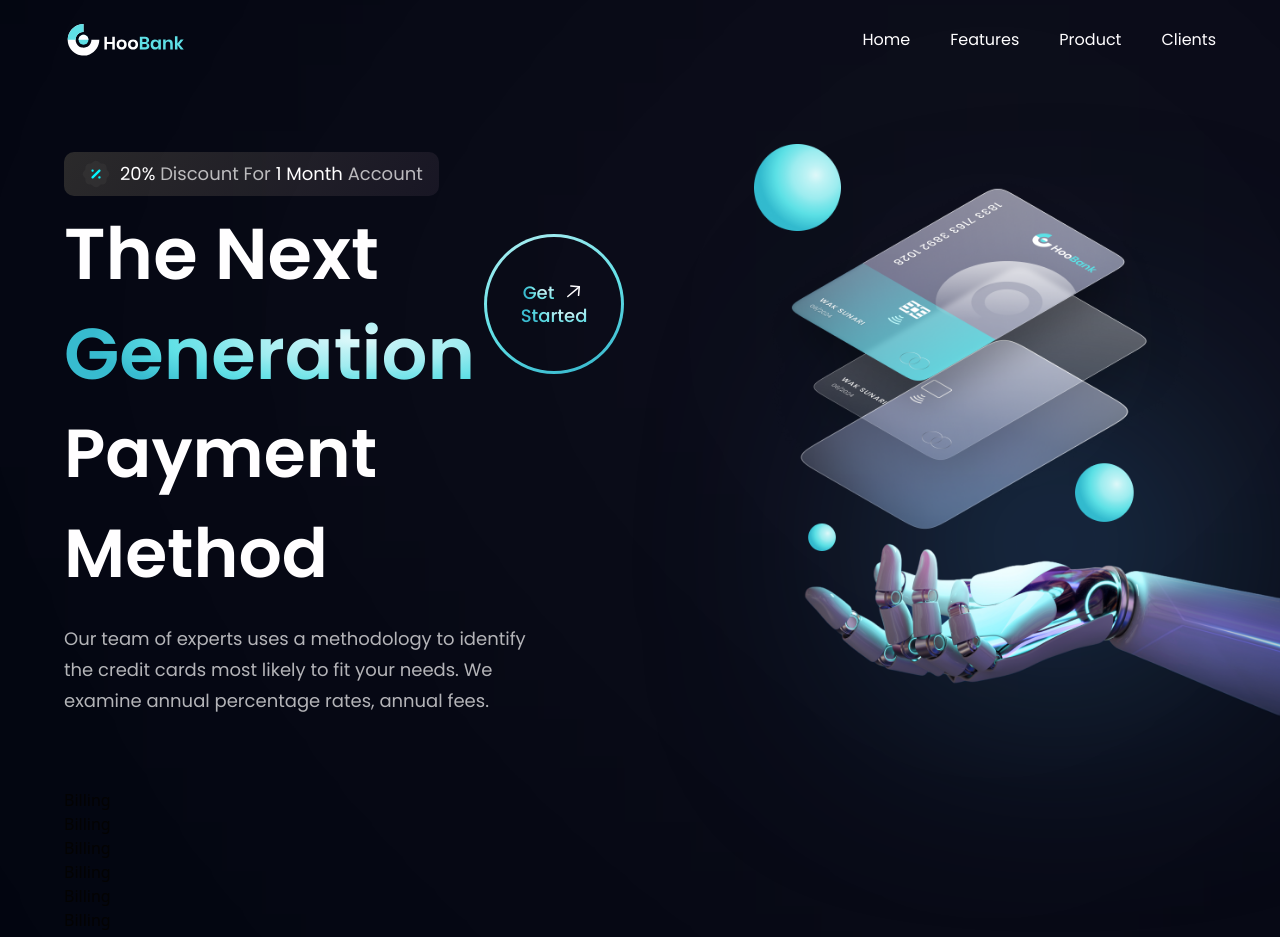
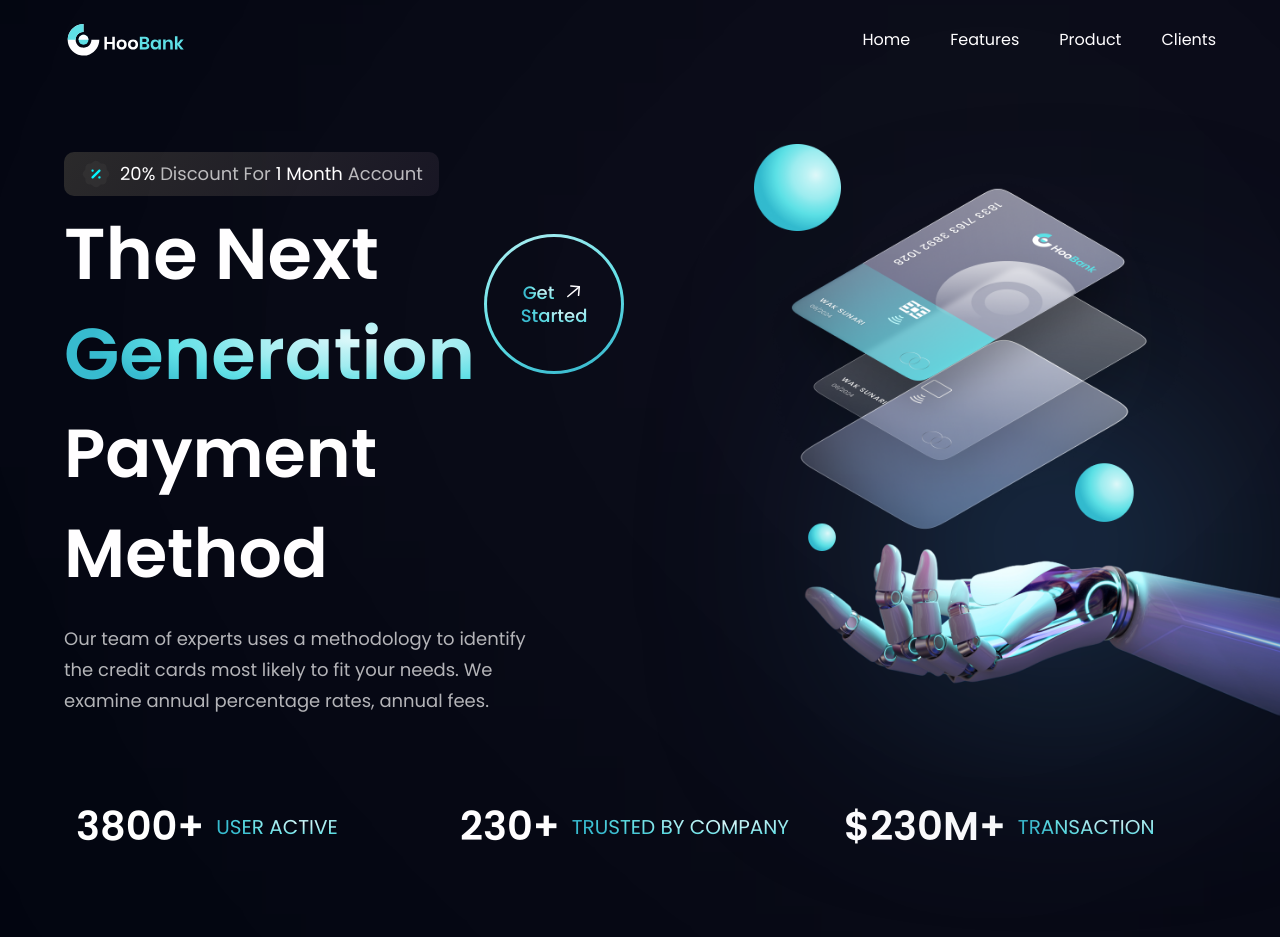
Before and after one commit to Julio-Norberto/hoobank-modern-website, a React (Vite) app: page / in a window 1280 px wide. Shown: the top 937 px of the page. Built offline with nearby package versions, Linux system fonts and the light colour scheme.

Commit message:
create statas

```diff
--- a/src/components/Stats.jsx
+++ b/src/components/Stats.jsx
@@ -1,9 +1,16 @@
 import React from "react";
+import { stats } from '../constants'
+import styles from '../style'
 
 export default function Stats() {
     return (
-        <div>
-            <p>Billing</p>
-        </div>
+        <section className={`${styles.flexCenter} flex-row flex-wrap sm:mb-20 mb-6`}>
+            {stats.map((stat) => (
+                <div key={stat.id} className={`flex-1 flex justify-start items-center flex-row m-3`}>
+                    <h4 className="font-poppins font-semibold xs:text-[40px] text-[30px] xs:leading-[53px] leading-[43px] text-white"> {stat.value} </h4>
+                    <p className="font-poppins font-normal xs:text-[20px] text-[15px] xs:leading-[26px] leading-[21px] text-gradient uppercase ml-3"> {stat.title} </p>
+                </div>
+            ))}
+        </section>
     )
 }
```
